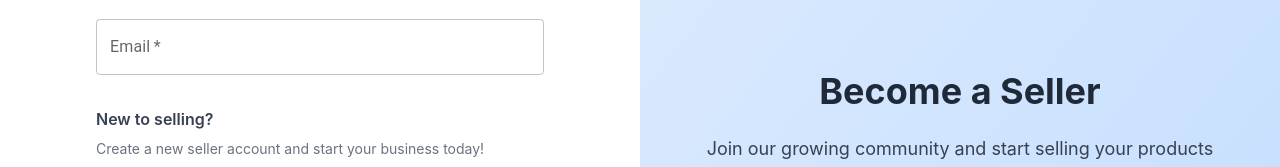
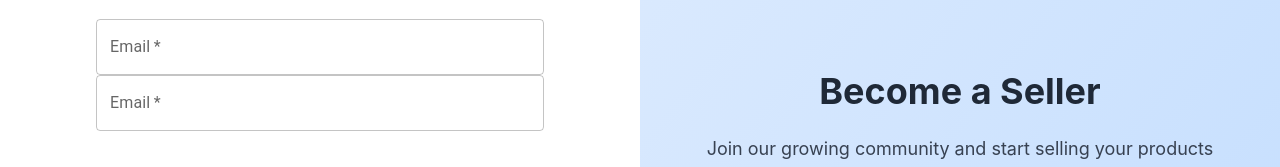
Before and after one commit to shubhcoding01/ecomproject, a React (Create React App) app: page /become-seller in a window 1280 px wide. Shown: the part 159-326 px from the top of the page. Built offline with nearby package versions, Linux system fonts and the light colour scheme.

Commit message:
Add duplicate Email TextField to SellerLoginForm for improved user input

```diff
--- a/src/customer/pages/Become Seller/SellerLoginForm.tsx
+++ b/src/customer/pages/Become Seller/SellerLoginForm.tsx
@@ -29,6 +29,19 @@ const SellerLoginForm = () => {
           required
         />
 
+        <TextField
+          fullWidth
+          label="Email"
+          name="email"
+          type="email"
+          value={formik.values.email}
+          onChange={formik.handleChange}
+          onBlur={formik.handleBlur}
+          error={formik.touched.email && Boolean(formik.errors.email)}
+          helperText={formik.touched.email && formik.errors.email}
+          required
+        />
+
       </div>
     </div>
   )
```
